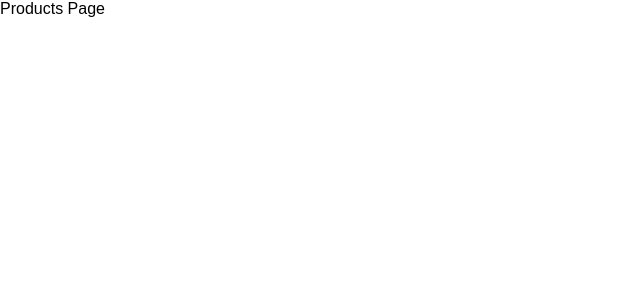
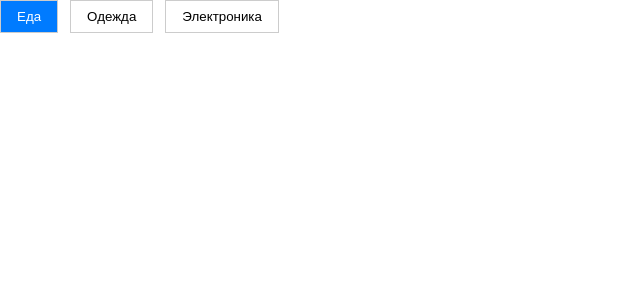
Before and after one commit to PTigrovich/performance-lab-test, a React (Create React App) app: page / in a window 1280 px wide. Shown: the top 300 px of the page, without its empty margins (0-640 px from the left). Built offline with nearby package versions, Linux system fonts and the light colour scheme.

Commit message:
Add category filters with query params persistence

```diff
--- a/package.json
+++ b/package.json
@@ -15,6 +15,7 @@
     "react": "^19.2.3",
     "react-dom": "^19.2.3",
     "react-redux": "^9.2.0",
+    "react-router-dom": "^7.11.0",
     "react-scripts": "5.0.1",
     "sass": "^1.97.1",
     "typescript": "^4.9.5",
--- a/src/app/store.ts
+++ b/src/app/store.ts
@@ -1,8 +1,9 @@
 import { configureStore } from '@reduxjs/toolkit';
+import filtersReducer from '../features/filters/filtersSlice';
 
 export const store = configureStore({
     reducer: {
-        // reducers будем добавлять сюда
+        filters: filtersReducer,
     },
 });
 
--- a/src/entities/product/types.ts
+++ b/src/entities/product/types.ts
@@ -0,0 +1 @@
+export type Category = 'food' | 'clothes' | 'electronics';
--- a/src/features/filters/FilterPanel.module.scss
+++ b/src/features/filters/FilterPanel.module.scss
@@ -0,0 +1,17 @@
+.panel {
+  display: flex;
+  gap: 12px;
+  margin-bottom: 20px;
+}
+
+button {
+  padding: 8px 16px;
+  border: 1px solid #ccc;
+  background: white;
+  cursor: pointer;
+}
+
+.active {
+  background: #007bff;
+  color: white;
+}
--- a/src/features/filters/FilterPanel.tsx
+++ b/src/features/filters/FilterPanel.tsx
@@ -0,0 +1,39 @@
+import { useDispatch, useSelector } from 'react-redux'
+import { useSearchParams } from 'react-router-dom'
+import { RootState } from '../../app/store'
+import { setCategory } from './filtersSlice'
+import { Category } from '../../entities/product/types'
+import styles from './FilterPanel.module.scss'
+
+const categories: { label: string; value: Category }[] = [
+  { label: 'Еда', value: 'food' },
+  { label: 'Одежда', value: 'clothes' },
+  { label: 'Электроника', value: 'electronics' },
+]
+
+const FilterPanel = () => {
+  const dispatch = useDispatch()
+  const category = useSelector((state: RootState) => state.filters.category)
+  const [, setSearchParams] = useSearchParams()
+
+  const onSelectCategory = (value: Category) => {
+    dispatch(setCategory(value))
+    setSearchParams({ category: value })
+  }
+
+  return (
+    <div className={styles.panel}>
+      {categories.map((cat) => (
+        <button
+          key={cat.value}
+          onClick={() => onSelectCategory(cat.value)}
+          className={category === cat.value ? styles.active : ''}
+        >
+          {cat.label}
+        </button>
+      ))}
+    </div>
+  )
+}
+
+export default FilterPanel
--- a/src/features/filters/filtersSlice.ts
+++ b/src/features/filters/filtersSlice.ts
@@ -0,0 +1,23 @@
+import { createSlice, PayloadAction } from '@reduxjs/toolkit';
+import { Category } from '../../entities/product/types';
+
+interface FiltersState {
+    category: Category;
+}
+
+const initialState: FiltersState = {
+    category: 'food',
+};
+
+const filtersSlice = createSlice({
+    name: 'filters',
+    initialState,
+    reducers: {
+        setCategory(state, action: PayloadAction<Category>) {
+            state.category = action.payload;
+        },
+    },
+});
+
+export const { setCategory } = filtersSlice.actions;
+export default filtersSlice.reducer;
--- a/src/index.tsx
+++ b/src/index.tsx
@@ -5,6 +5,7 @@ import { Provider } from 'react-redux'
 import { store } from './app/store'
 import App from './App'
 import './global.scss'
+import { BrowserRouter } from 'react-router-dom'
 
 const root = ReactDOM.createRoot(
   document.getElementById('root') as HTMLElement
@@ -13,7 +14,9 @@ const root = ReactDOM.createRoot(
 root.render(
   <React.StrictMode>
     <Provider store={store}>
-      <App />
+      <BrowserRouter>
+        <App />
+      </BrowserRouter>
     </Provider>
   </React.StrictMode>
 )
--- a/src/pages/ProductsPage/ProductsPage.tsx
+++ b/src/pages/ProductsPage/ProductsPage.tsx
@@ -1,7 +1,28 @@
-import React from 'react'
+import { useEffect } from 'react'
+import { useDispatch } from 'react-redux'
+import { useSearchParams } from 'react-router-dom'
+
+import FilterPanel from '../../features/filters/FilterPanel'
+import { setCategory } from '../../features/filters/filtersSlice'
+import { Category } from '../../entities/product/types'
 
 const ProductsPage = () => {
-  return <div>Products Page</div>
+  const dispatch = useDispatch()
+  const [searchParams] = useSearchParams()
+
+  useEffect(() => {
+    const category = searchParams.get('category') as Category | null
+    if (category) {
+      dispatch(setCategory(category))
+    }
+  }, [dispatch, searchParams])
+
+  return (
+    <div>
+      <FilterPanel />
+      {/* здесь будет грид товаров */}
+    </div>
+  )
 }
 
 export default ProductsPage
```
Also changed, not shown: 1 other file (tests, documents, lock files or other folders).
